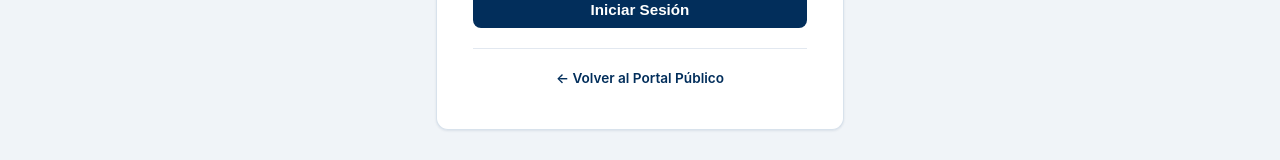
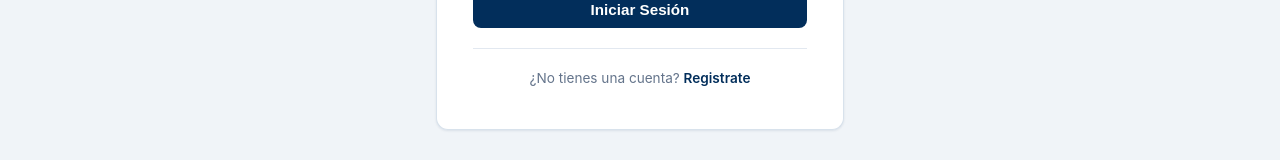
Before and after one commit to Ferchupessoadev/Sistema-de-atencion-a-usuarios, a React (Vite) app in the folder frontend/: page /login in a window 1280 px wide. Shown: the part 540-700 px from the top of the page. Built offline with nearby package versions, Linux system fonts and the light colour scheme.

Commit message:
feat(frontend): agregar enlace de registro en LoginPage

```diff
--- a/frontend/src/pages/LoginPage.jsx
+++ b/frontend/src/pages/LoginPage.jsx
@@ -1,5 +1,5 @@
 import React, { useState } from 'react';
-import { useNavigate } from 'react-router-dom';
+import { Link, useNavigate } from 'react-router-dom';
 import { useAuth } from '../context/AuthContext';
 import HeaderPublico from '../components/HeaderPublico';
 
@@ -95,12 +95,13 @@ export default function LoginPage() {
           </form>
 
           <div style={{ textAlign: 'center', marginTop: '1.25rem', paddingTop: '1rem', borderTop: '1px solid #E2E8F0' }}>
-            <a
-              href="/"
+            <span style={{ fontSize: '0.85rem', color: '#64748B' }}>¿No tienes una cuenta? </span>
+            <Link
+              to="/registro"
               style={{ fontSize: '0.85rem', color: '#022E5B', fontWeight: 600, textDecoration: 'none' }}
             >
-              ← Volver al Portal Público
-            </a>
+              Registrate
+            </Link>
           </div>
         </div>
       </div>
```
